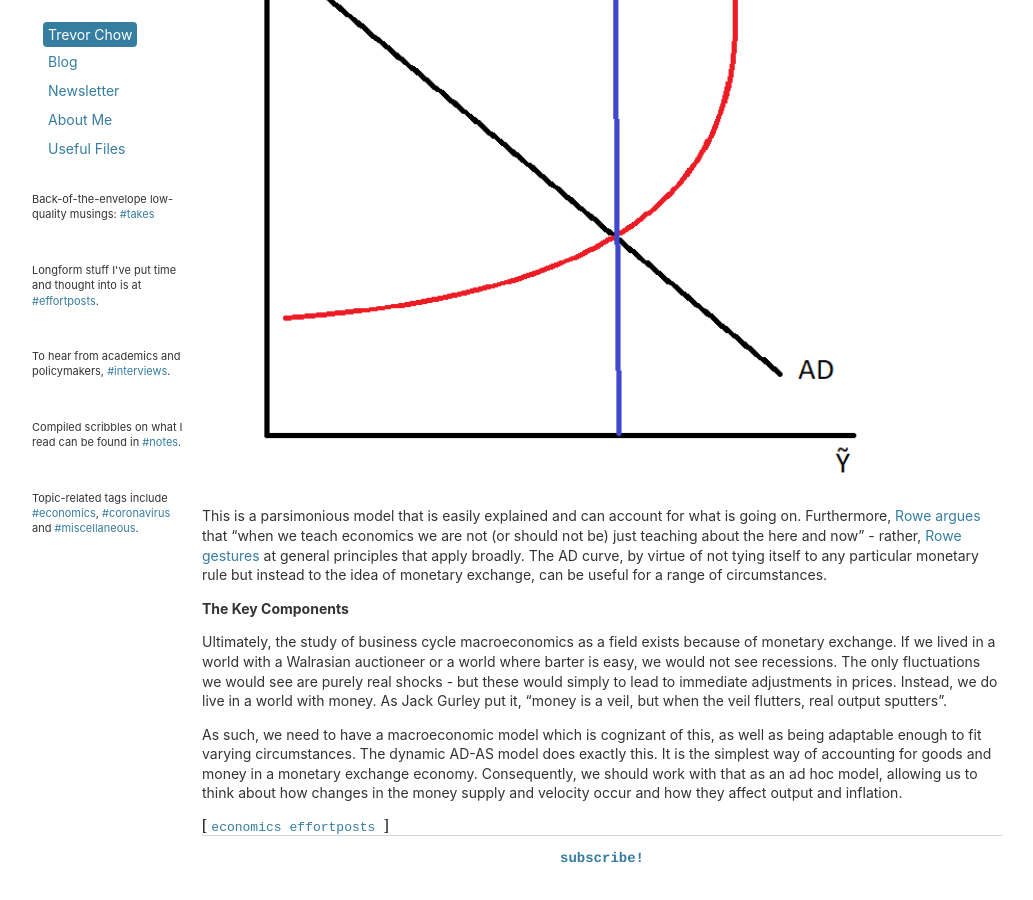
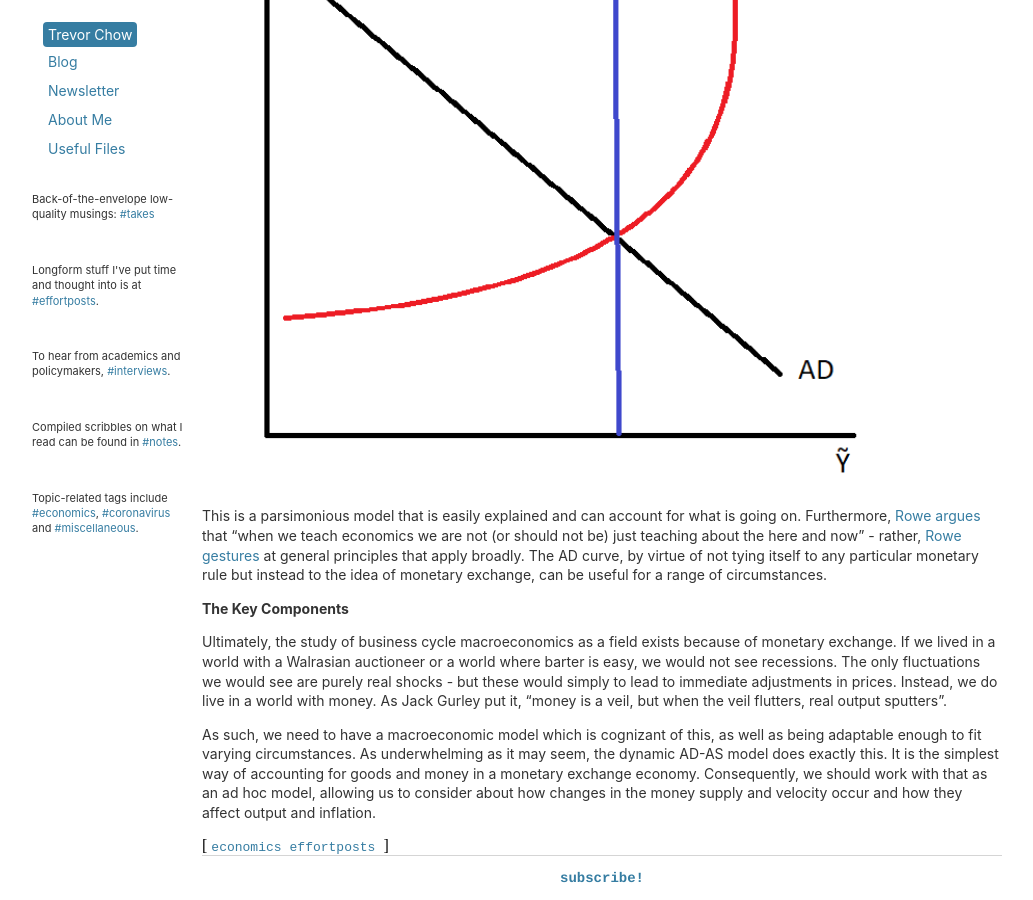
Before and after one commit to tmychow/tmychow.github.io, a Jekyll site: the page built from _posts/2020-12-31-it's-the-money-stupid.md, in a window 1280 px wide and 900 px high, scrolled down 10468 px. Shown: the whole window, without its empty margins (28-1061 px from the left). Built offline with Jekyll 4.4.1, drawn with Linux system fonts in a browser that asks for light colours; formulas are drawn with MathJax 3.

Commit message:
Update 2020-12-31-it's-the-money-stupid.md

```diff
--- a/_posts/2020-12-31-it's-the-money-stupid.md
+++ b/_posts/2020-12-31-it's-the-money-stupid.md
@@ -183,4 +183,4 @@ This is a parsimonious model that is easily explained and can account for what i
 
 Ultimately, the study of business cycle macroeconomics as a field exists because of monetary exchange. If we lived in a world with a Walrasian auctioneer or a world where barter is easy, we would not see recessions. The only fluctuations we would see are purely real shocks - but these would simply to lead to immediate adjustments in prices. Instead, we do live in a world with money. As Jack Gurley put it, "money is a veil, but when the veil flutters, real output sputters".
 
-As such, we need to have a macroeconomic model which is cognizant of this, as well as being adaptable enough to fit varying circumstances. The dynamic AD-AS model does exactly this. It is the simplest way of accounting for goods and money in a monetary exchange economy. Consequently, we should work with that as an ad hoc model, allowing us to think about how changes in the money supply and velocity occur and how they affect output and inflation.
+As such, we need to have a macroeconomic model which is cognizant of this, as well as being adaptable enough to fit varying circumstances. As underwhelming as it may seem, the dynamic AD-AS model does exactly this. It is the simplest way of accounting for goods and money in a monetary exchange economy. Consequently, we should work with that as an ad hoc model, allowing us to consider about how changes in the money supply and velocity occur and how they affect output and inflation.
```
